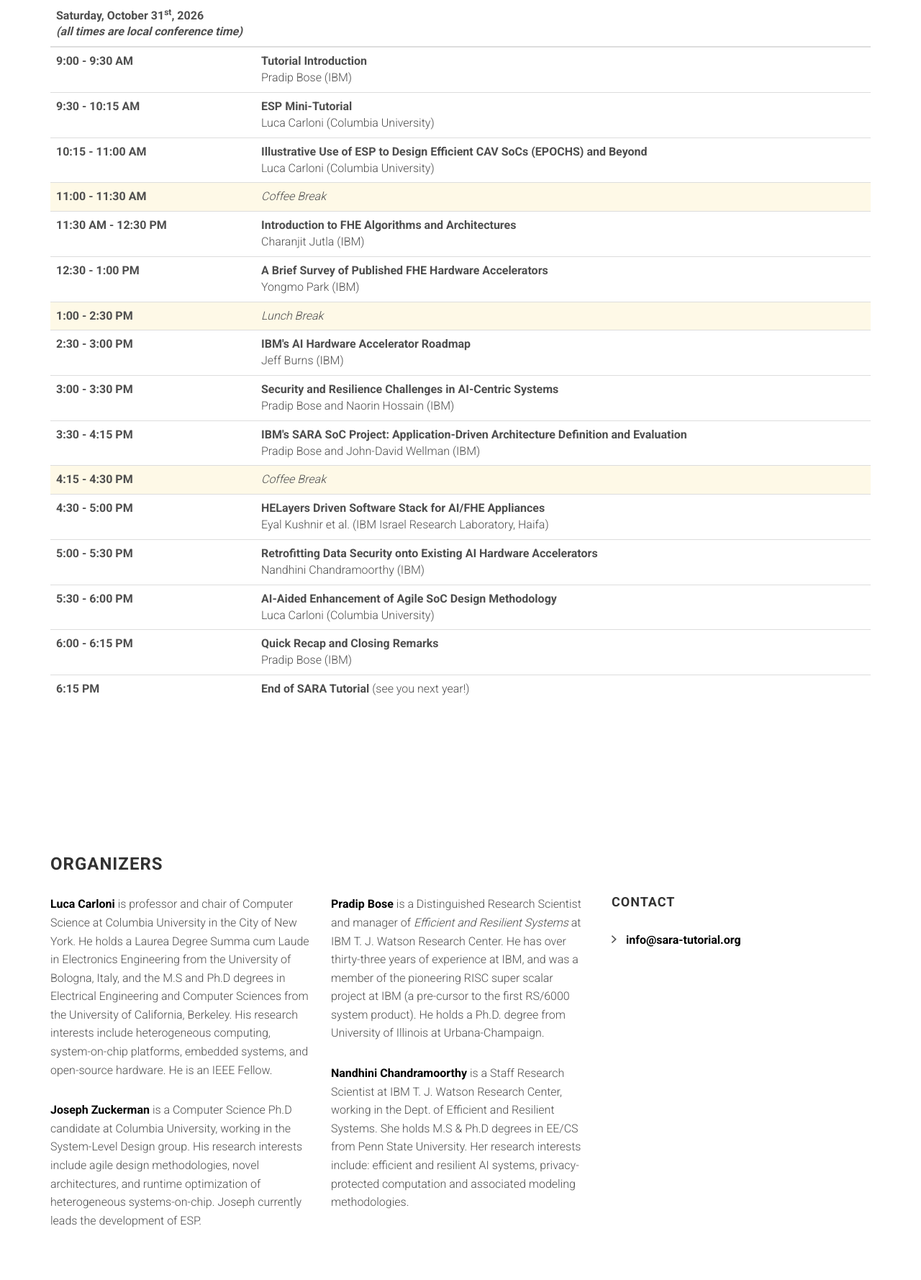
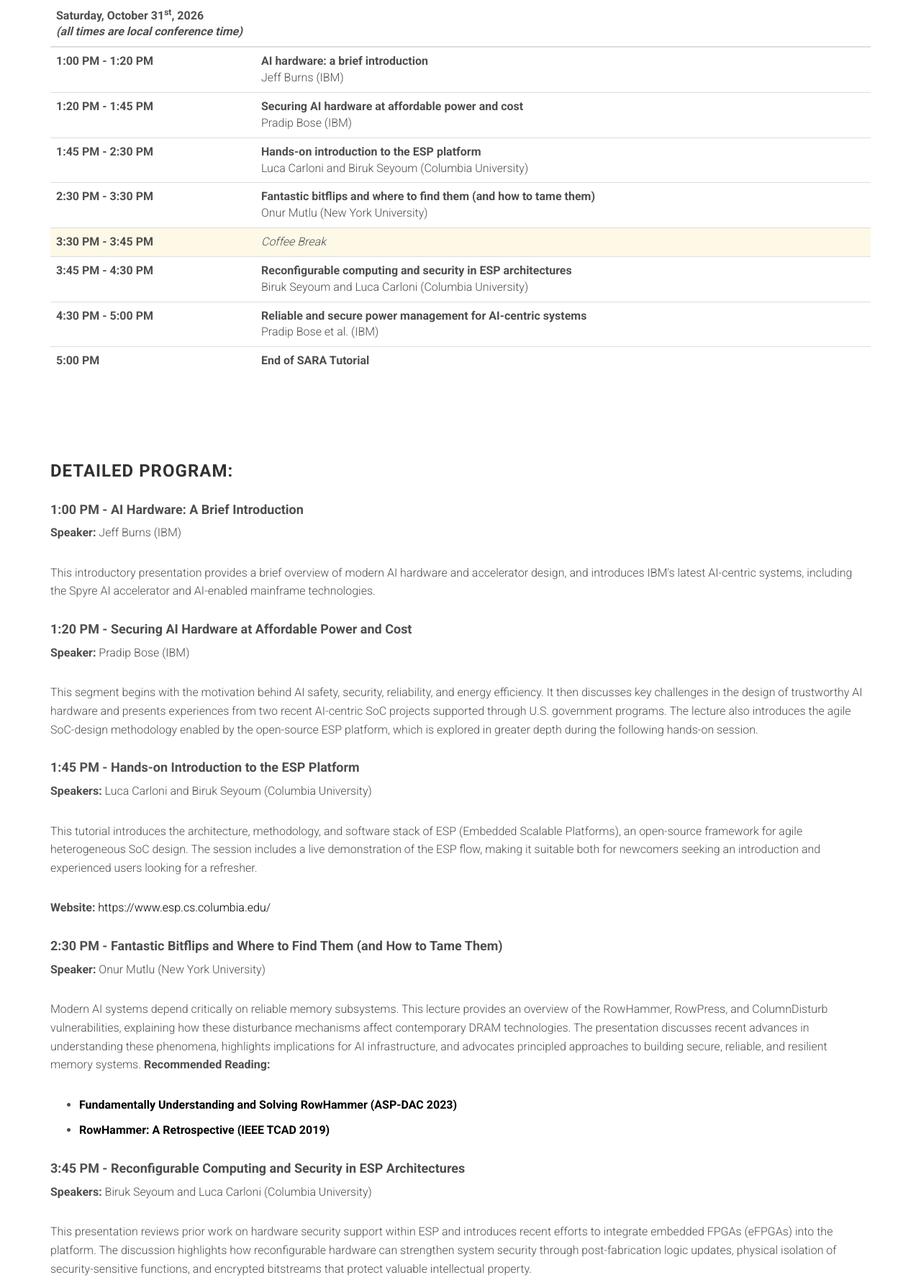
Before and after one commit to augustojv/sara-tutorial-2026, a website: page index.html in a window 1280 px wide. Shown: the part 2164-3942 px from the top of the page at 72% size. Drawn offline with Linux system fonts and the light colour scheme; files whose address does not match are found by name.

Commit message:
Program updated

```diff
--- a/index.html
+++ b/index.html
@@ -266,7 +266,6 @@
                     <h3 class="section-title">Program:</h3>
                     <p>
 
-
 					<table class="table table-hover">
 					  <thead class="thead-light">
 					    <tr>
@@ -279,122 +278,66 @@
 					  <tbody>
 
 					    <tr>
-					      <th scope="row" class="col-md-3">9:00 - 9:30 AM</th>
+					      <th scope="row" class="col-md-3">1:00 PM - 1:20 PM</th>
 					      <td>
-					        <strong>Tutorial Introduction</strong><br>
+					        <strong>AI hardware: a brief introduction</strong><br>
+					        Jeff Burns (IBM)
+					      </td>
+					    </tr>
+
+					    <tr>
+					      <th scope="row">1:20 PM - 1:45 PM</th>
+					      <td>
+					        <strong>Securing AI hardware at affordable power and cost</strong><br>
 					        Pradip Bose (IBM)
 					      </td>
 					    </tr>
 
 					    <tr>
-					      <th scope="row">9:30 - 10:15 AM</th>
+					      <th scope="row">1:45 PM - 2:30 PM</th>
 					      <td>
-					        <strong>ESP Mini-Tutorial</strong><br>
-					        Luca Carloni (Columbia University)
+					        <strong>Hands-on introduction to the ESP platform</strong><br>
+					        Luca Carloni and Biruk Seyoum (Columbia University)
 					      </td>
 					    </tr>
 
 					    <tr>
-					      <th scope="row">10:15 - 11:00 AM</th>
+					      <th scope="row">2:30 PM - 3:30 PM</th>
 					      <td>
-					        <strong>Illustrative Use of ESP to Design Efficient CAV SoCs (EPOCHS) and Beyond</strong><br>
-					        Luca Carloni (Columbia University)
+					        <strong>Fantastic bitflips and where to find them (and how to tame them)</strong><br>
+					        Onur Mutlu (New York University)
 					      </td>
 					    </tr>
 
 					    <tr bgcolor="#FEF9E7">
-					      <th scope="row">11:00 - 11:30 AM</th>
+					      <th scope="row">3:30 PM - 3:45 PM</th>
 					      <td><i>Coffee Break</i></td>
 					    </tr>
 
 					    <tr>
-					      <th scope="row">11:30 AM - 12:30 PM</th>
+					      <th scope="row">3:45 PM - 4:30 PM</th>
 					      <td>
-					        <strong>Introduction to FHE Algorithms and Architectures</strong><br>
-					        Charanjit Jutla (IBM)
+					        <strong>Reconfigurable computing and security in ESP architectures</strong><br>
+					        Biruk Seyoum and Luca Carloni (Columbia University)
 					      </td>
 					    </tr>
 
 					    <tr>
-					      <th scope="row">12:30 - 1:00 PM</th>
+					      <th scope="row">4:30 PM - 5:00 PM</th>
 					      <td>
-					        <strong>A Brief Survey of Published FHE Hardware Accelerators</strong><br>
-					        Yongmo Park (IBM)
-					      </td>
-					    </tr>
-
-					    <tr bgcolor="#FEF9E7">
-					      <th scope="row">1:00 - 2:30 PM</th>
-					      <td><i>Lunch Break</i></td>
-					    </tr>
-
-					    <tr>
-					      <th scope="row">2:30 - 3:00 PM</th>
-					      <td>
-					        <strong>IBM's AI Hardware Accelerator Roadmap</strong><br>
-					        Jeff Burns (IBM)
+					        <strong>Reliable and secure power management for AI-centric systems</strong><br>
+					        Pradip Bose et al. (IBM)
 					      </td>
 					    </tr>
 
 					    <tr>
-					      <th scope="row">3:00 - 3:30 PM</th>
+					      <th scope="row">5:00 PM</th>
 					      <td>
-					        <strong>Security and Resilience Challenges in AI-Centric Systems</strong><br>
-					        Pradip Bose and Naorin Hossain (IBM)
+					        <strong>End of SARA Tutorial</strong>
 					      </td>
 					    </tr>
 
-					    <tr>
-					      <th scope="row">3:30 - 4:15 PM</th>
-					      <td>
-					        <strong>IBM's SARA SoC Project: Application-Driven Architecture Definition and Evaluation</strong><br>
-					        Pradip Bose and John-David Wellman (IBM)
-					      </td>
-					    </tr>
-
-					    <tr bgcolor="#FEF9E7">
-					      <th scope="row">4:15 - 4:30 PM</th>
-					      <td><i>Coffee Break</i></td>
-					    </tr>
-
-					    <tr>
-					      <th scope="row">4:30 - 5:00 PM</th>
-					      <td>
-					        <strong>HELayers Driven Software Stack for AI/FHE Appliances</strong><br>
-					        Eyal Kushnir et al. (IBM Israel Research Laboratory, Haifa)
-					      </td>
-					    </tr>
-
-					    <tr>
-					      <th scope="row">5:00 - 5:30 PM</th>
-					      <td>
-					        <strong>Retrofitting Data Security onto Existing AI Hardware Accelerators</strong><br>
-					        Nandhini Chandramoorthy (IBM)
-					      </td>
-					    </tr>
-
-					    <tr>
-					      <th scope="row">5:30 - 6:00 PM</th>
-					      <td>
-					        <strong>AI-Aided Enhancement of Agile SoC Design Methodology</strong><br>
-					        Luca Carloni (Columbia University)
-					      </td>
-					    </tr>
-
-					    <tr>
-					      <th scope="row">6:00 - 6:15 PM</th>
-					      <td>
-					        <strong>Quick Recap and Closing Remarks</strong><br>
-					        Pradip Bose (IBM)
-					      </td>
-					    </tr>
-
-					    <tr>
-					      <th scope="row">6:15 PM</th>
-					      <td>
-					        <strong>End of SARA Tutorial</strong> (see you next year!)
-					      </td>
-					    </tr>
+					  </tbody>
 					</table>
 
                     </p>
@@ -403,6 +346,173 @@
             </div>
         </div>
     </section>
+
+	<section id="abstracts" class="py-5">
+	  <div class="container">
+
+		<h3 class="section-title">Detailed Program:</h3>
+
+	    <!-- Talk 1 -->
+	    <div class="card mb-4">
+	      <div class="card-body">
+	        <h4>1:00 PM - AI Hardware: A Brief Introduction</h4>
+
+	        <p class="mb-2">
+	          <strong>Speaker:</strong> Jeff Burns (IBM)
+	        </p>
+
+	        <p>
+	          This introductory presentation provides a brief overview of
+	          modern AI hardware and accelerator design, and introduces
+	          IBM's latest AI-centric systems, including the Spyre AI
+	          accelerator and AI-enabled mainframe technologies.
+	        </p>
+	      </div>
+	    </div>
+
+	    <!-- Talk 2 -->
+	    <div class="card mb-4">
+	      <div class="card-body">
+	        <h4>1:20 PM - Securing AI Hardware at Affordable Power and Cost</h4>
+
+	        <p class="mb-2">
+	          <strong>Speaker:</strong> Pradip Bose (IBM)
+	        </p>
+
+	        <p>
+	          This segment begins with the motivation behind AI safety,
+	          security, reliability, and energy efficiency. It then discusses
+	          key challenges in the design of trustworthy AI hardware and
+	          presents experiences from two recent AI-centric SoC projects
+	          supported through U.S. government programs. The lecture also
+	          introduces the agile SoC-design methodology enabled by the
+	          open-source ESP platform, which is explored in greater depth
+	          during the following hands-on session.
+	        </p>
+	      </div>
+	    </div>
+
+	    <!-- Talk 3 -->
+	    <div class="card mb-4">
+	      <div class="card-body">
+	        <h4>1:45 PM - Hands-on Introduction to the ESP Platform</h4>
+
+	        <p class="mb-2">
+	          <strong>Speakers:</strong>
+	          Luca Carloni and Biruk Seyoum (Columbia University)
+	        </p>
+
+	        <p>
+	          This tutorial introduces the architecture, methodology, and
+	          software stack of ESP (Embedded Scalable Platforms), an
+	          open-source framework for agile heterogeneous SoC design.
+	          The session includes a live demonstration of the ESP flow,
+	          making it suitable both for newcomers seeking an introduction
+	          and experienced users looking for a refresher.
+	        </p>
+
+	        <p class="mb-0">
+	          <strong>Website:</strong>
+	          <a href="https://www.esp.cs.columbia.edu/" target="_blank">
+	            https://www.esp.cs.columbia.edu/
+	          </a>
+	        </p>
+	      </div>
+	    </div>
+
+	    <!-- Talk 4 -->
+	    <div class="card mb-4">
+	      <div class="card-body">
+	        <h4>
+	          2:30 PM - Fantastic Bitflips and Where to Find Them
+	          (and How to Tame Them)
+	        </h4>
+
+	        <p class="mb-2">
+	          <strong>Speaker:</strong>
+	          Onur Mutlu (New York University)
+	        </p>
+
+	        <p>
+	          Modern AI systems depend critically on reliable memory
+	          subsystems. This lecture provides an overview of the
+	          RowHammer, RowPress, and ColumnDisturb vulnerabilities,
+	          explaining how these disturbance mechanisms affect contemporary
+	          DRAM technologies. The presentation discusses recent advances
+	          in understanding these phenomena, highlights implications for
+	          AI infrastructure, and advocates principled approaches to
+	          building secure, reliable, and resilient memory systems.
+	          <strong>Recommended Reading:</strong>
+
+		        <ul class="mb-0">
+		          <li>
+		            <a href="https://arxiv.org/abs/2211.07613" target="_blank">
+		              Fundamentally Understanding and Solving RowHammer
+		              (ASP-DAC 2023)
+		            </a>
+		          </li>
+		          <li>
+		            <a href="https://arxiv.org/pdf/1904.09724" target="_blank">
+		              RowHammer: A Retrospective (IEEE TCAD 2019)
+		            </a>
+		          </li>
+		        </ul>
+			</p>
+	      </div>
+	    </div>
+
+	    <!-- Talk 5 -->
+	    <div class="card mb-4">
+	      <div class="card-body">
+	        <h4>
+	          3:45 PM - Reconfigurable Computing and Security in ESP
+	          Architectures
+	        </h4>
+
+	        <p class="mb-2">
+	          <strong>Speakers:</strong>
+	          Biruk Seyoum and Luca Carloni (Columbia University)
+	        </p>
+
+	        <p>
+	          This presentation reviews prior work on hardware security
+	          support within ESP and introduces recent efforts to integrate
+	          embedded FPGAs (eFPGAs) into the platform. The discussion
+	          highlights how reconfigurable hardware can strengthen system
+	          security through post-fabrication logic updates, physical
+	          isolation of security-sensitive functions, and encrypted
+	          bitstreams that protect valuable intellectual property.
+	        </p>
+	      </div>
+	    </div>
+
+	    <!-- Talk 6 -->
+	    <div class="card mb-4">
+	      <div class="card-body">
+	        <h4>
+	          4:30 PM - Reliable and Secure Power Management for
+	          AI-Centric Systems
+	        </h4>
+
+	        <p class="mb-2">
+	          <strong>Speaker:</strong>
+	          Pradip Bose et al. (IBM)
+	        </p>
+
+	        <p>
+	          The concluding technical session examines challenges and
+	          opportunities in developing robust power-management
+	          infrastructures for AI-centric SoCs. The presentation discusses
+	          scalable on-chip power-management architectures, reliability
+	          and security considerations, and several emerging research
+	          directions aimed at building trustworthy, energy-efficient AI
+	          hardware systems.
+	        </p>
+	      </div>
+	    </div>
+
+	  </div>
+	</section>
 
     <section id="org" class="section registration">
         <div class="container">
```
